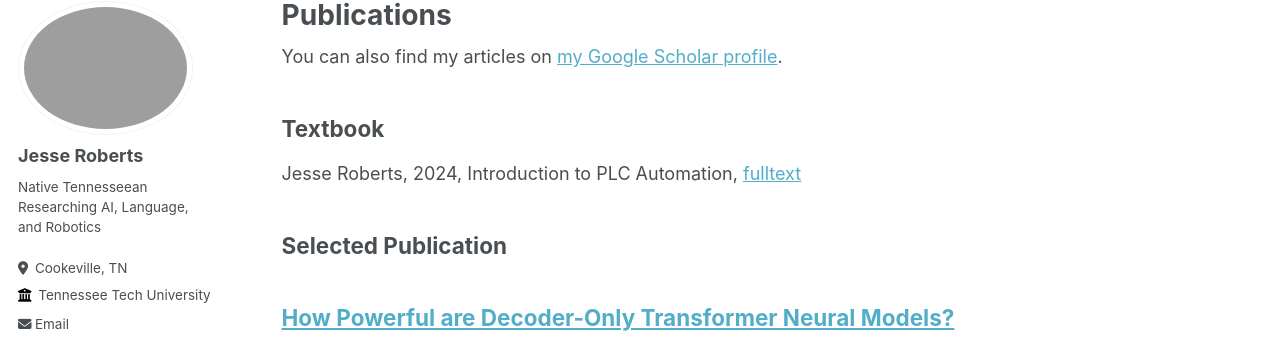
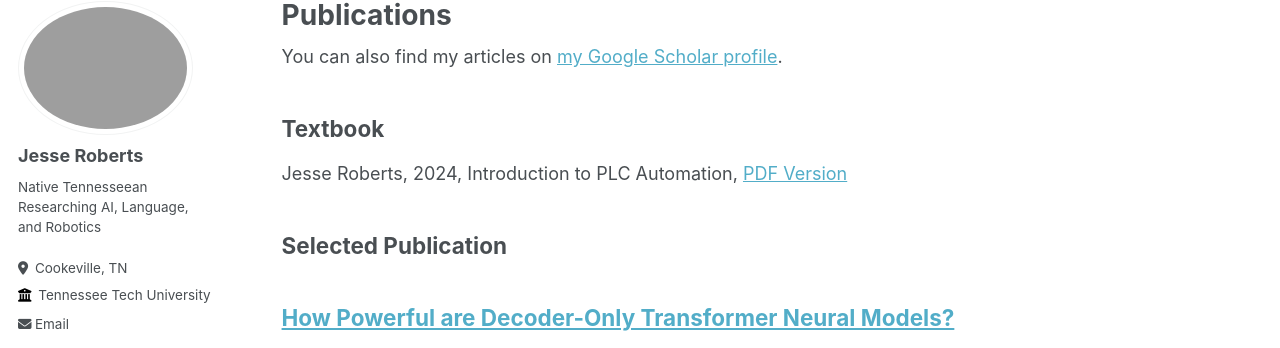
Before and after one commit to JesseTNRoberts/JesseTNRoberts.github.io, a Jekyll site: the page built from _pages/publications.md, in a window 1280 px wide and 900 px high. Shown: the part 105-453 px from the top of the window. Built offline with Jekyll 4.4.1, drawn with Linux system fonts in a browser that asks for light colours; some web fonts are replaced.

Commit message:
Update publications.md

```diff
--- a/_pages/publications.md
+++ b/_pages/publications.md
@@ -11,7 +11,7 @@ author_profile: true
 
 ## Textbook
 
-Jesse Roberts, 2024, Introduction to PLC Automation, [fulltext](https://www.jessetnroberts.com/files/Introduction_to_PLC_Automation.pdf)
+Jesse Roberts, 2024, Introduction to PLC Automation, [PDF Version](/files/Introduction_to_PLC_Automation.pdf)
 
 ## Selected Publication
 
```
